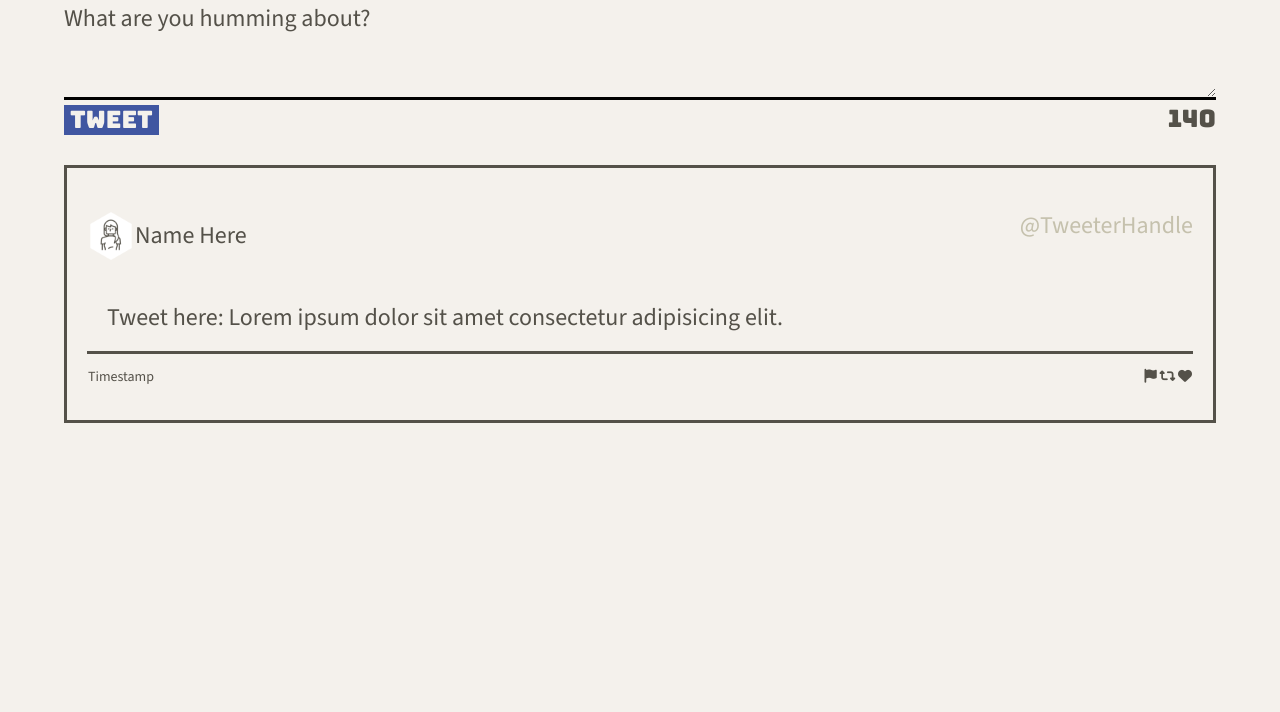
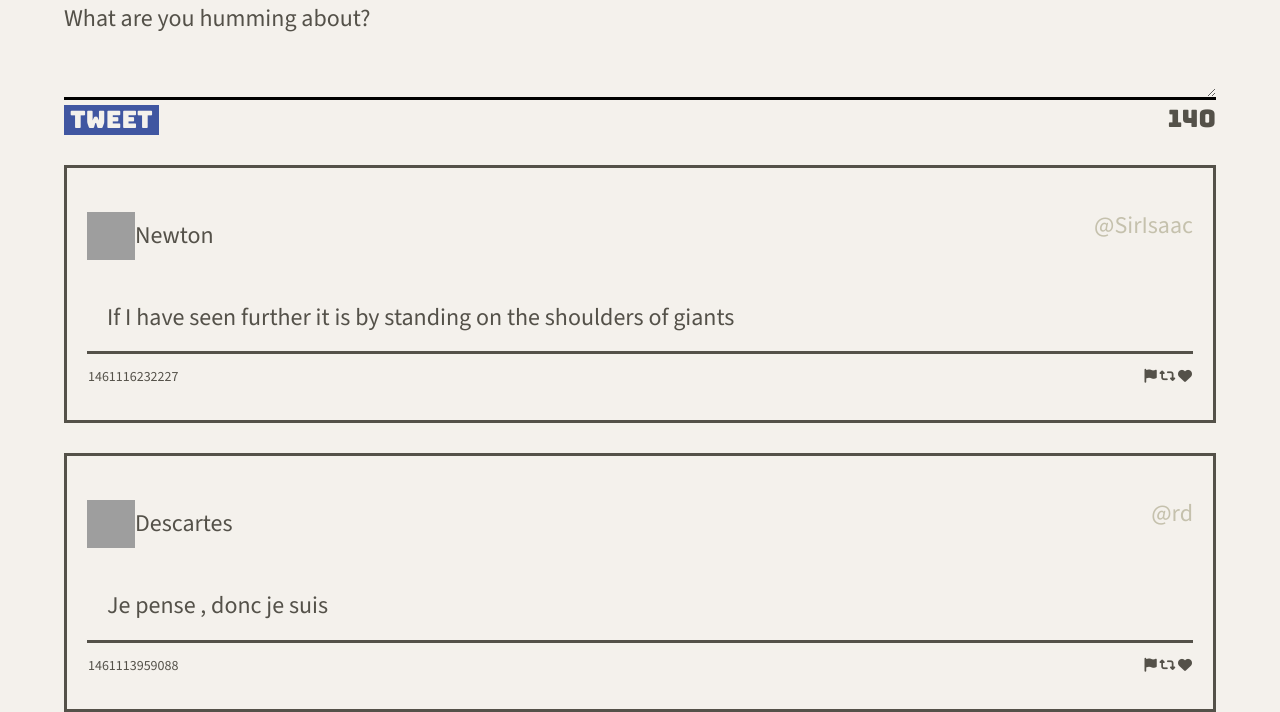
Before and after one commit to amrinder95/tweeter-app, a website: page public/index.html in a window 1280 px wide. Shown: the part 496-1208 px from the top of the page. Before the commit the page ends 919 px from the top, so only its background shows below. Drawn offline with nearby package versions, Linux system fonts and the light colour scheme; grey boxes are pictures that could not be loaded.

Commit message:
add dynamic tweets

```diff
--- a/public/index.html
+++ b/public/index.html
@@ -49,7 +49,7 @@
   </header>
 
     <!-- Page-specific (main) content here -->
-    <main class="container">
+    <main class="container" id="tweet-container">
       <section class="tweet-form">
         <h2>Compose Tweet</h2>
         <form action="/tweets/" method="POST">
@@ -61,21 +61,6 @@
           </div>
         </form>
       </section>
-      <section class="tweet-show">
-        <header class="tweet-header">
-          <p id="tweet-name"><img id="tweet-avatar"src="./images/profile-hex.png" alt="">Name Here</p>
-          <p id="tweet-handle">@TweeterHandle</p>
-        </header>
-        <article>Tweet here: Lorem ipsum dolor sit amet consectetur adipisicing elit.</article>
-        <footer id="tweet-footer">
-          <p>Timestamp</p>
-          <p>
-            <i class="fa-solid fa-flag"></i>
-            <i class="fa-solid fa-retweet"></i>
-            <i class="fa-solid fa-heart"></i>
-          </p>
-        </footer>
-      </section>
     </main>
   </body>
 </html>
--- a/public/scripts/client.js
+++ b/public/scripts/client.js
@@ -3,3 +3,59 @@
  * jQuery is already loaded
  * Reminder: Use (and do all your DOM work in) jQuery's document ready function
  */
+
+
+//Test/ driver code
+const data = [
+    {
+      "user": {
+        "name": "Newton",
+        "avatars": "https://i.imgur.com/73hZDYK.png"
+        ,
+        "handle": "@SirIsaac"
+      },
+      "content": {
+        "text": "If I have seen further it is by standing on the shoulders of giants"
+      },
+      "created_at": 1461116232227
+    },
+    {
+      "user": {
+        "name": "Descartes",
+        "avatars": "https://i.imgur.com/nlhLi3I.png",
+        "handle": "@rd" },
+      "content": {
+        "text": "Je pense , donc je suis"
+      },
+      "created_at": 1461113959088
+    }
+  ]
+$(document).ready(function() {
+  const renderTweets = function (arrayOfTweetObjects) {
+    for(let tweetObject of arrayOfTweetObjects) {
+      let $tweet = createTweetElement(tweetObject);
+      $('#tweet-container').append($tweet);
+    }
+  }
+  const createTweetElement = function (tweetObject) {
+    let $tweet = $(
+      `<section class="tweet-show">
+        <header class="tweet-header">
+          <p id="tweet-name"><img id="tweet-avatar"src="${tweetObject.user.avatars}" alt="">${tweetObject.user.name}</p>
+          <p id="tweet-handle">${tweetObject.user.handle}</p>
+        </header>
+        <article class="tweet">${tweetObject.content.text}</article>
+        <footer id="tweet-footer">
+          <p class="timestamp">${tweetObject.created_at}</p>
+          <p>
+            <i class="fa-solid fa-flag"></i>
+            <i class="fa-solid fa-retweet"></i>
+            <i class="fa-solid fa-heart"></i>
+          </p>
+        </footer>
+      </section>`
+    )
+  return $tweet;
+  }
+  renderTweets(data);
+});
--- a/server/data-files/initial-tweets.json
+++ b/server/data-files/initial-tweets.json
@@ -8,7 +8,7 @@
     "content": {
       "text": "If I have seen further it is by standing on the shoulders of giants"
     },
-    "created_at": 1711344913613
+    "created_at": 1711396931798
   },
   {
     "user": {
@@ -19,6 +19,6 @@
     "content": {
       "text": "Je pense , donc je suis"
     },
-    "created_at": 1711431313613
+    "created_at": 1711483331798
   }
 ]
```
